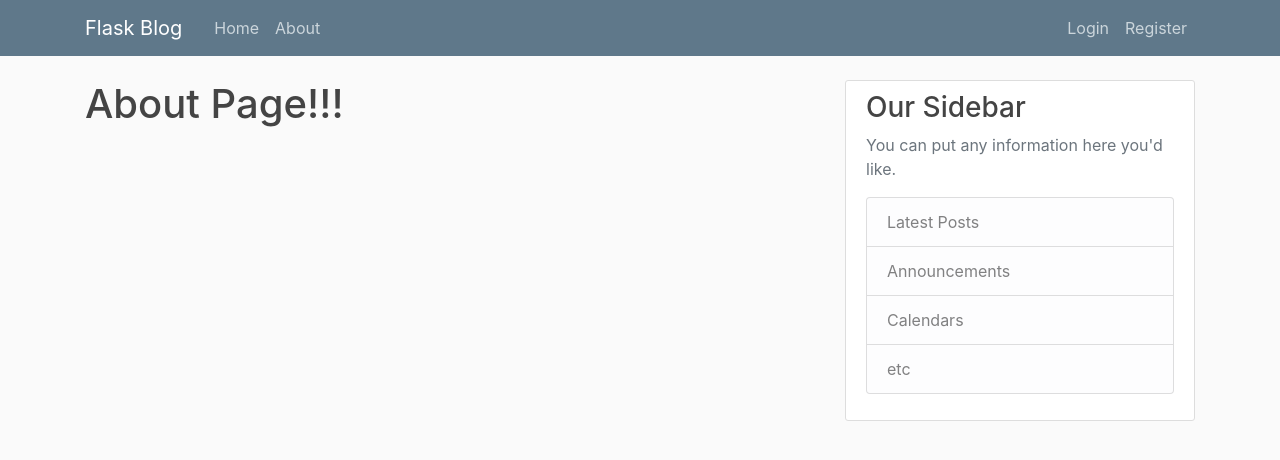
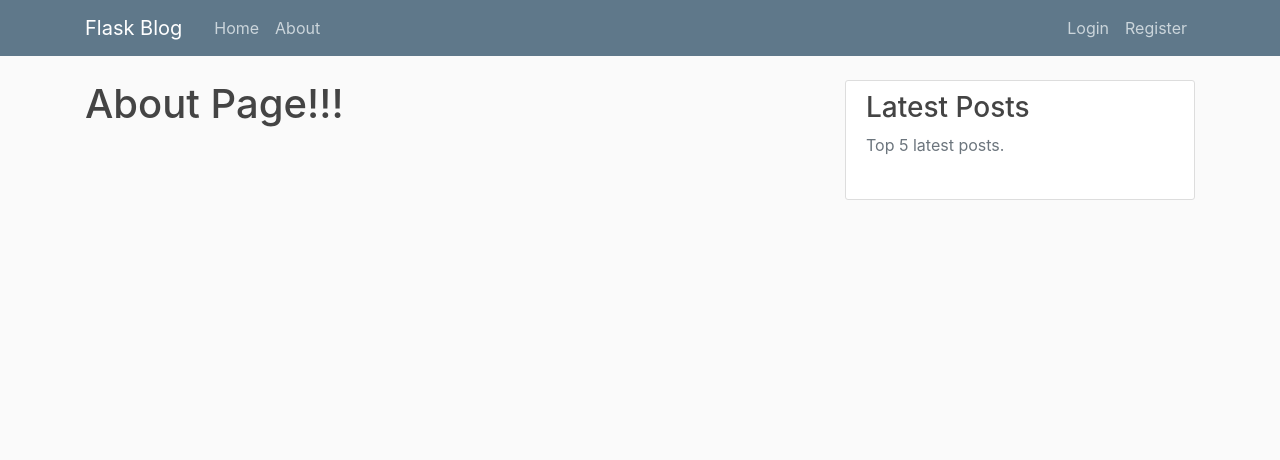
Before and after one commit to gjariwala9/Flask_Blog, a Flask app: page /about in a window 1280 px wide. Shown: the top 460 px of the page. Run offline with Flask 2, Linux system fonts and the light colour scheme; data that the repository does not hold is empty; some libraries are stand-ins or nearby versions.

Commit message:
Side-bar for latest post

```diff
--- a/flask_blog/main/routes.py
+++ b/flask_blog/main/routes.py
@@ -2,6 +2,12 @@
 from flask_blog.models import Post
 
 main = Blueprint('main', '__name__')
+
+
+@main.context_processor
+def inject_lastest_post_all_templates():
+	latest_posts = Post.query.order_by(Post.date_posted.desc()).limit(5).all()
+	return dict(latest_posts=latest_posts)
 
 @main.route('/')
 @main.route('/home')
@@ -12,4 +18,4 @@
 
 @main.route('/about')
 def about():
-    return render_template('about.html', title = 'About')
+	return render_template('about.html', title = 'About')
--- a/flask_blog/posts/routes.py
+++ b/flask_blog/posts/routes.py
@@ -6,6 +6,11 @@
 from flask_blog.posts.forms import PostForm
 
 posts = Blueprint('posts', '__name__')
+
+@posts.context_processor
+def inject_lastest_post_all_templates():
+    latest_posts = Post.query.order_by(Post.date_posted.desc()).limit(5).all()
+    return dict(latest_posts=latest_posts)
 
 @posts.route("/post/new", methods=['GET', 'POST'])
 @login_required
--- a/flask_blog/templates/layout.html
+++ b/flask_blog/templates/layout.html
@@ -60,13 +60,16 @@
         </div>
         <div class="col-md-4">
           <div class="content-section">
-            <h3>Our Sidebar</h3>
-            <p class='text-muted'>You can put any information here you'd like.
+            <h3>Latest Posts</h3>
+            <p class='text-muted'>Top 5 latest posts.
               <ul class="list-group">
-                <li class="list-group-item list-group-item-light">Latest Posts</li>
-                <li class="list-group-item list-group-item-light">Announcements</li>
-                <li class="list-group-item list-group-item-light">Calendars</li>
-                <li class="list-group-item list-group-item-light">etc</li>
+                {% for post in latest_posts %}
+                  <li class="list-group-item list-group-item-light">
+                    <a class="article-title" href="{{ url_for('posts.post', post_id=post.id) }}">{{ post.title }}</a> -
+                    <a class="text-muted" href="{{ url_for('users.user_posts', username=post.author.username) }}">{{ post.author.username }}</a><br>
+                    <small class="text-muted">{{ post.date_posted.strftime('%Y-%m-%d') }}</small>
+                  </li>
+                {% endfor %}
               </ul>
             </p>
           </div>
--- a/flask_blog/users/routes.py
+++ b/flask_blog/users/routes.py
@@ -7,6 +7,11 @@
 from flask_blog.users.utils import save_picture, send_reset_email
 
 users = Blueprint('users', '__name__')
+
+@users.context_processor
+def inject_lastest_post_all_templates():
+    latest_posts = Post.query.order_by(Post.date_posted.desc()).limit(5).all()
+    return dict(latest_posts=latest_posts)
 
 @users.route("/register", methods=['GET', 'POST'])
 def register():
```
Also changed, not shown: requirements.txt (added, +20 -0 lines), flask_blog/site.db.
